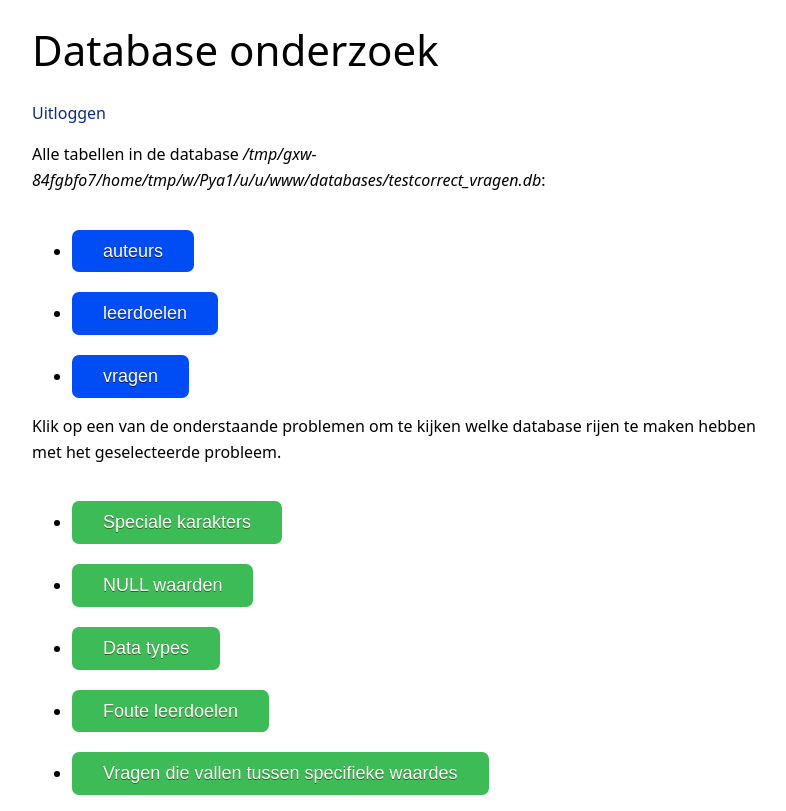
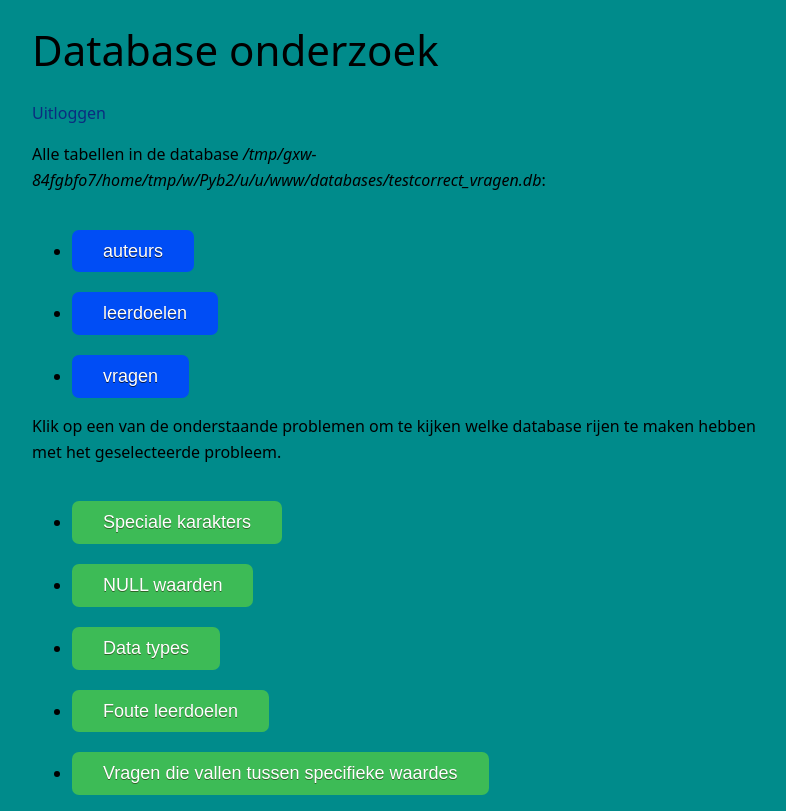
Before and after one commit to Maarten-DLVW/RAC22-SWDVT-1D_werkplaats-2-mvc-nohtyp, a Flask app: page / in a window 1280 px wide. Shown: the whole page, without its empty margins (244-1030 px from the left). Run offline with Flask 2, Linux system fonts and the light colour scheme; the visitor is signed in with stand-in values (Sample User, id 1).

Commit message:
opmaak branch

```diff
--- a/templates/tables.html
+++ b/templates/tables.html
@@ -8,7 +8,7 @@
     <meta name="viewport" content="width=device-width, initial-scale=1"/>
     <link rel="stylesheet" href="/static/basic.css" type="text/css">
 </head>
-<body>
+<body style="background-color:darkcyan;"></body>
 <main>
     <h1>Database onderzoek</h1>
     <a href="/uitloggen">Uitloggen</a>
```
